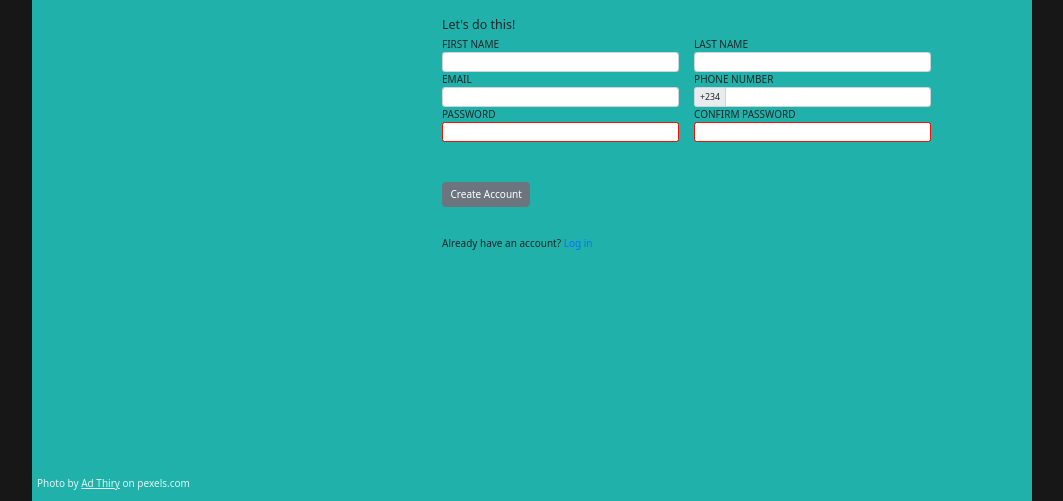
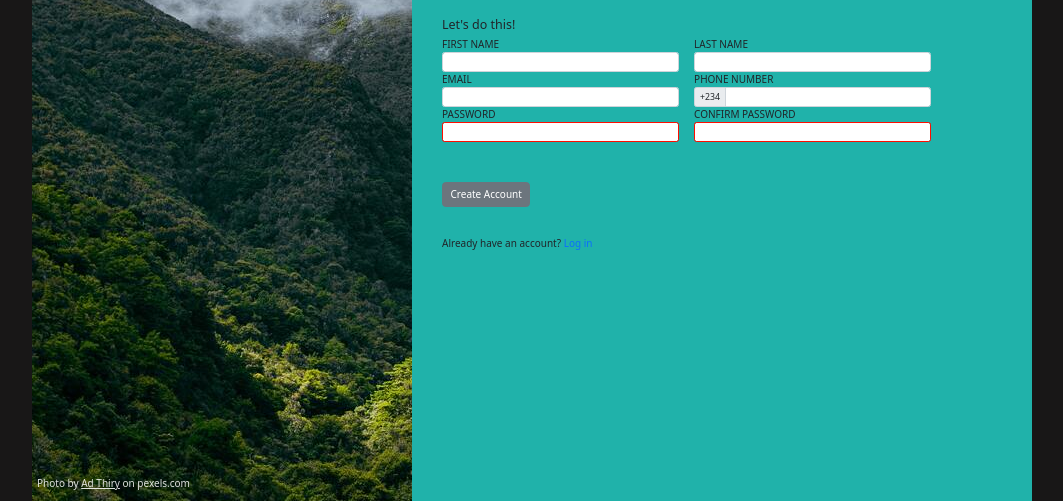
Before and after one commit to Ebubejisos/signUp_form, a plain HTML site: page index.html in a window 1280 px wide. Shown: the part 299-800 px from the top of the page, without its empty margins (108-1171 px from the left). Drawn offline with nearby package versions, Linux system fonts and the light colour scheme; files that its build step writes are made by us from their sources; the site is published under a folder, as on GitHub Pages, so addresses that start at the root find nothing.

Commit message:
fix rendering

```diff
--- a/styles/style.scss
+++ b/styles/style.scss
@@ -24,7 +24,7 @@ body{
 }
 .left{
   width: 38%;
-  background-image: url('/images/pexels-ad-thiry-resize.jpg');
+  background-image: url('../images/pexels-ad-thiry-resize.jpg');
   color: #ffffffdc;
   .odin-logo{
     display: flex;
```
Also changed, not shown: 1 other file.
